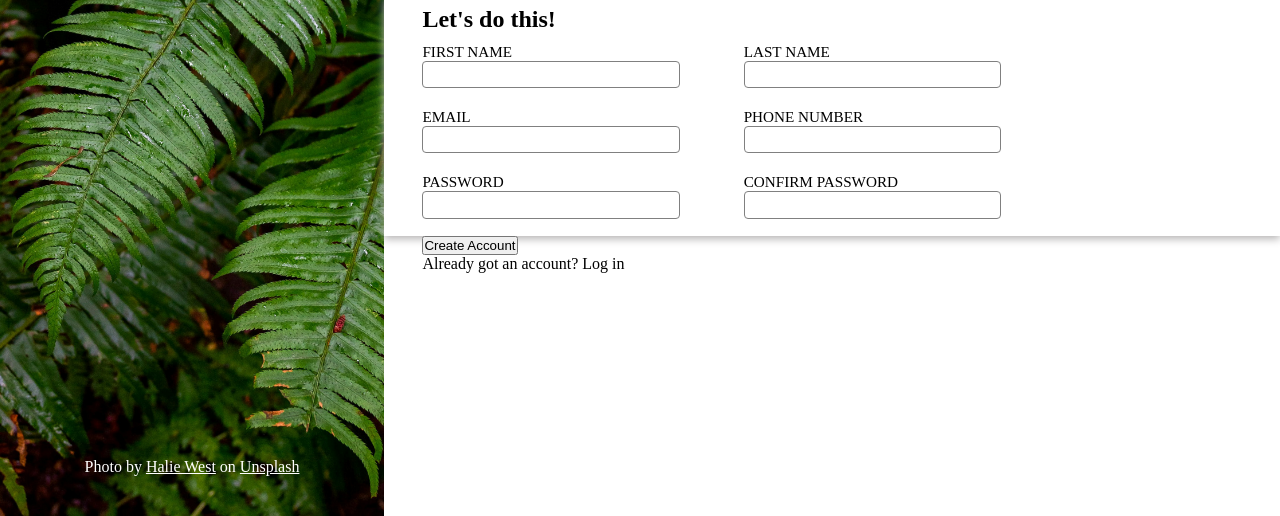
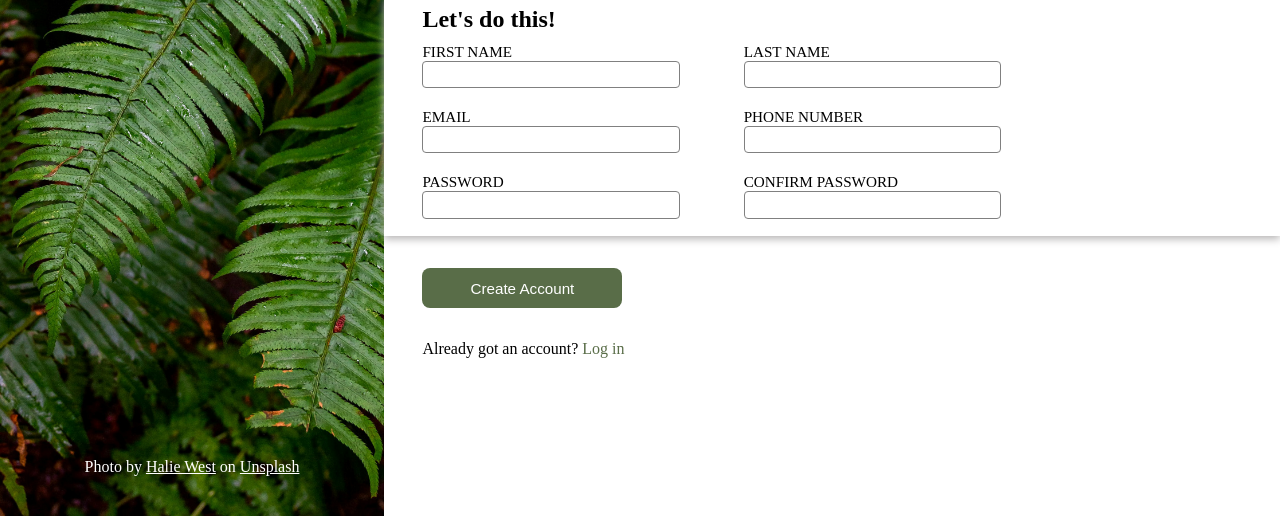
Before and after one commit to RaimeiRaikiri/Sign-up-Form, a plain HTML site: page index.html in a window 1280 px wide. Shown: the part 284-800 px from the top of the page. Drawn offline with Linux system fonts and the light colour scheme.

Commit message:
styled the button and the text within the button div

```diff
--- a/style.css
+++ b/style.css
@@ -59,13 +59,13 @@ footer {
 }
 
 /* Text side */
-
 #text-div {
     display: flex;
     flex-direction: column;
     width: 70vw;
 }
 
+/* Top text section */
 #top-text {
     height: 35vh;
     width: 100%;
@@ -86,6 +86,7 @@ footer {
     margin-bottom: 6vh;
 }
 
+/* Form section */
 #form-div {
     height: 30vh;
     width: 100%;
@@ -134,8 +135,31 @@ h2 {
     margin-top: 10px;
 }
 
-
+/* Button section */
 #create-button {
     height: 25vh;
+    width: 100%;
     margin-left: 3vw;
+    display: flex;
+    flex-direction: column;
 }
+button {
+    background-color: #596D48;
+    color: white;
+    font-size: 0.95rem;
+
+    border-radius: 8px;
+    border: none;
+
+    width: clamp(50px,40vw,200px);
+    height: clamp(30px, 10vh, 40px);
+
+    margin-top: 4vh;
+}
+#create-button > p {
+    font-size: 1rem;
+    margin-top: 4vh;
+}
+a {
+    color: #596D48;
+}
```
